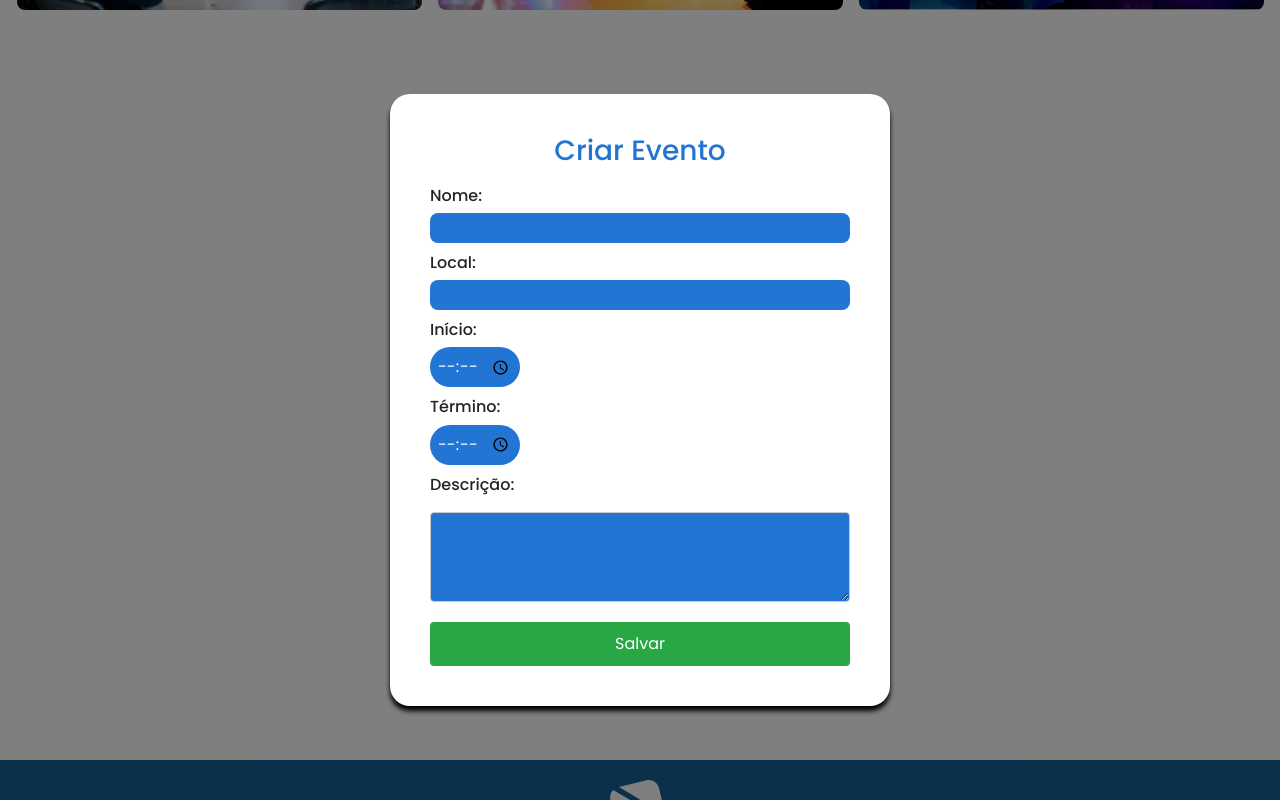
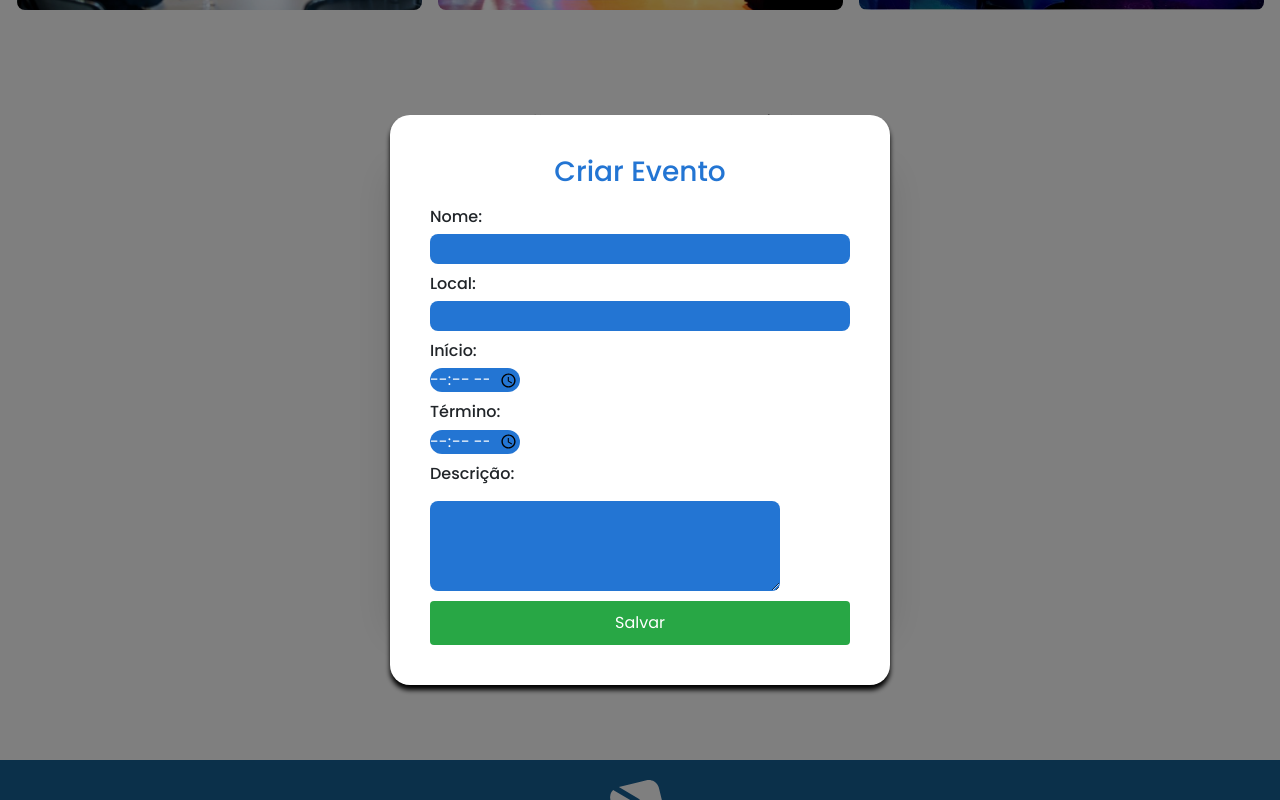
Before and after one commit to souzadevofic/events-calend, a React (Vite) app: page / in a window 1280 px wide. Both pictures are taken after a click on the item "10". Shown: the part 489-1289 px from the top of the page. Built offline with nearby package versions, Linux system fonts and the light colour scheme.

Commit message:
Ajustes no Calendário

```diff
--- a/src/Components/EventForm/EventForm.css
+++ b/src/Components/EventForm/EventForm.css
@@ -3,15 +3,6 @@
     flex-direction: column;
     gap: 10px;
     padding: 20px;
-}
-
-.name-event,
-.horario,textarea {
-    width: 100%;
-    padding: 8px;
-    margin-bottom: 10px;
-    border: 1px solid #ccc;
-    border-radius: 4px;
 }
 
 .btn-success {
--- a/src/Components/Modal/Modal.css
+++ b/src/Components/Modal/Modal.css
@@ -40,3 +40,14 @@
     border: none;
     border-radius: 10px;
 }
+
+@media (max-width: 768px) {
+    .modal-content {
+        max-width: 300px;
+        height: 400px;
+    }
+
+    .modal-content {
+        height: 550px;
+    }
+}
--- a/src/Components/Section/Section.css
+++ b/src/Components/Section/Section.css
@@ -17,8 +17,8 @@
 .wrapper{
   display: flex;
   flex-direction: column;
-  width: 400px;
-  background: #4F86C6;
+  width: 500px;
+  background: #d1ddeb;
   border-radius: 10px;
   box-shadow: 0 15px 40px rgba(0,0,0,0.12);
 }
@@ -73,11 +73,13 @@ section .current-date{
   padding: 20px;
 }
 
+/* dia calend */
+
 .calendar ul{
   display: flex;
   flex-wrap: wrap;
   list-style: none;
-  text-align: center;
+
 }
 
 .calendar .days{
@@ -111,10 +113,11 @@ section .current-date{
   color: #fff;
 }
 
+/* marca azul no dia */
 .days li::before{
   position: absolute;
   content: "";
-  left: 50%;
+  left: 20%;
   top: 50%;
   height: 40px;
   width: 40px;
@@ -131,6 +134,7 @@ section .current-date{
   background: #ffffff;
 }
 
+/* ---------------------------------- */
 .templete-event > h3  {
   text-align: center;
   color: #2375d3;
```
